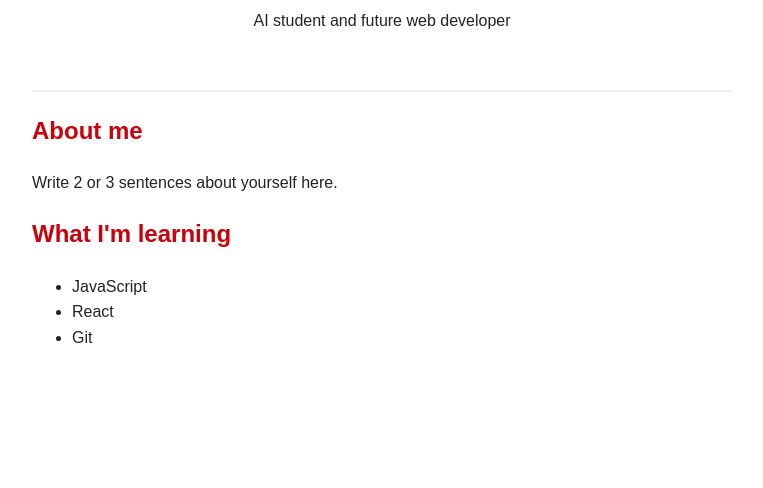
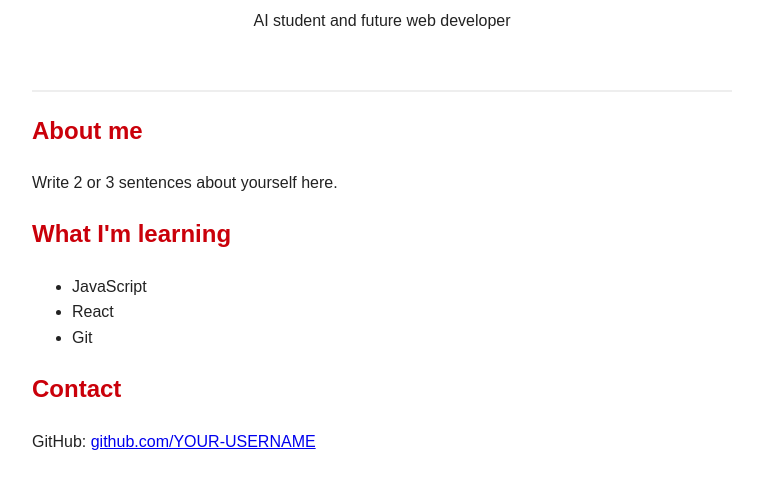
Before and after one commit to ahmadrezansa8533-svg/my-first-project, a plain HTML site: page index.html in a window 1280 px wide. Shown: the part 146-634 px from the top of the page, without its empty margins (258-1021 px from the left). Drawn offline with Linux system fonts and the light colour scheme.

Commit message:
add contact section

```diff
--- a/index.html
+++ b/index.html
@@ -26,6 +26,11 @@
         <li>Git</li>
       </ul>
     </section>
+    <section>
+        <h2>Contact</h2>
+        <p>GitHub: <a href="https://github.com/YOUR-USERNAME">github.com/YOUR-USERNAME</a></p>
+    </section>
   </main>
+
 </body>
 </html>
```
